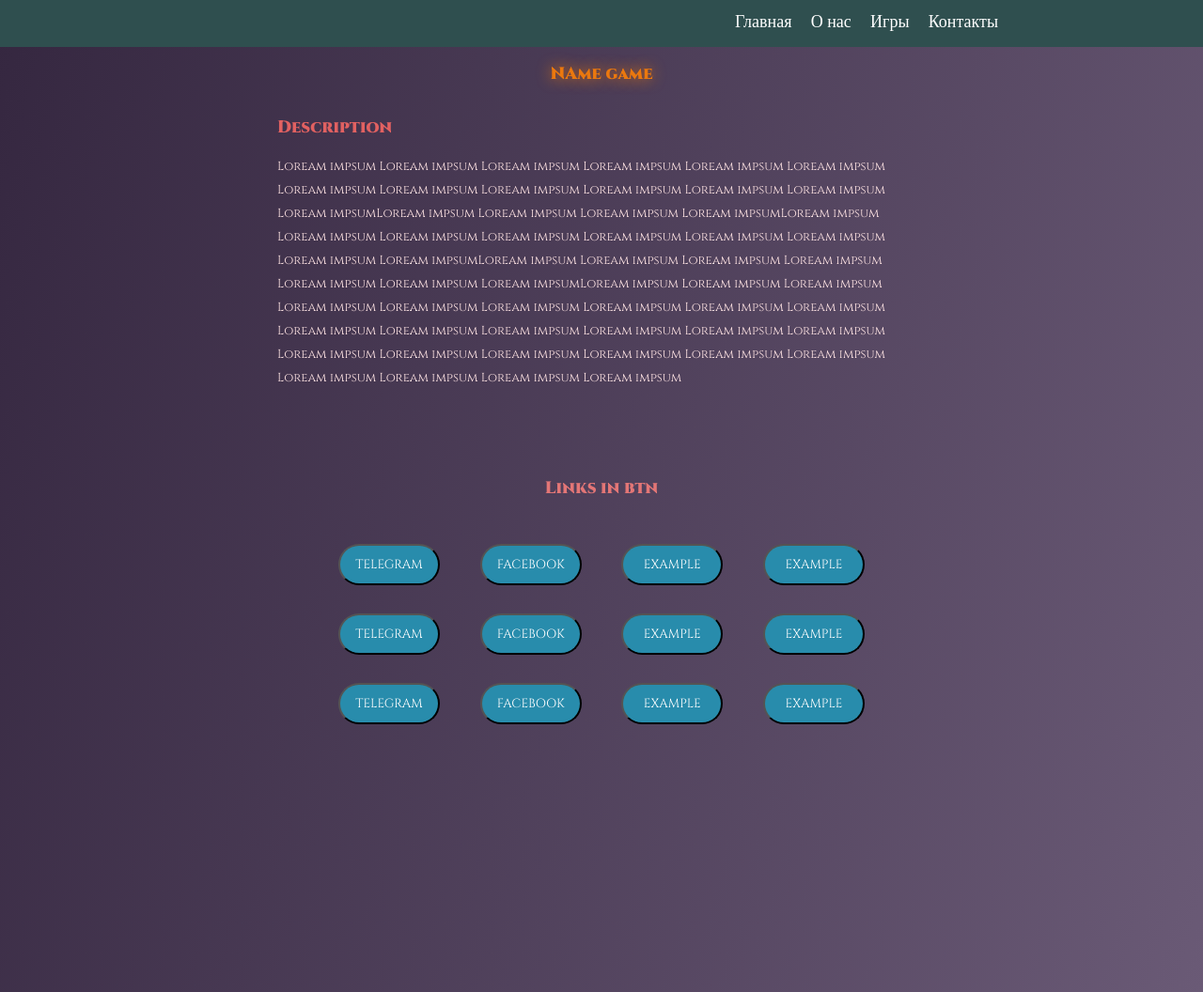
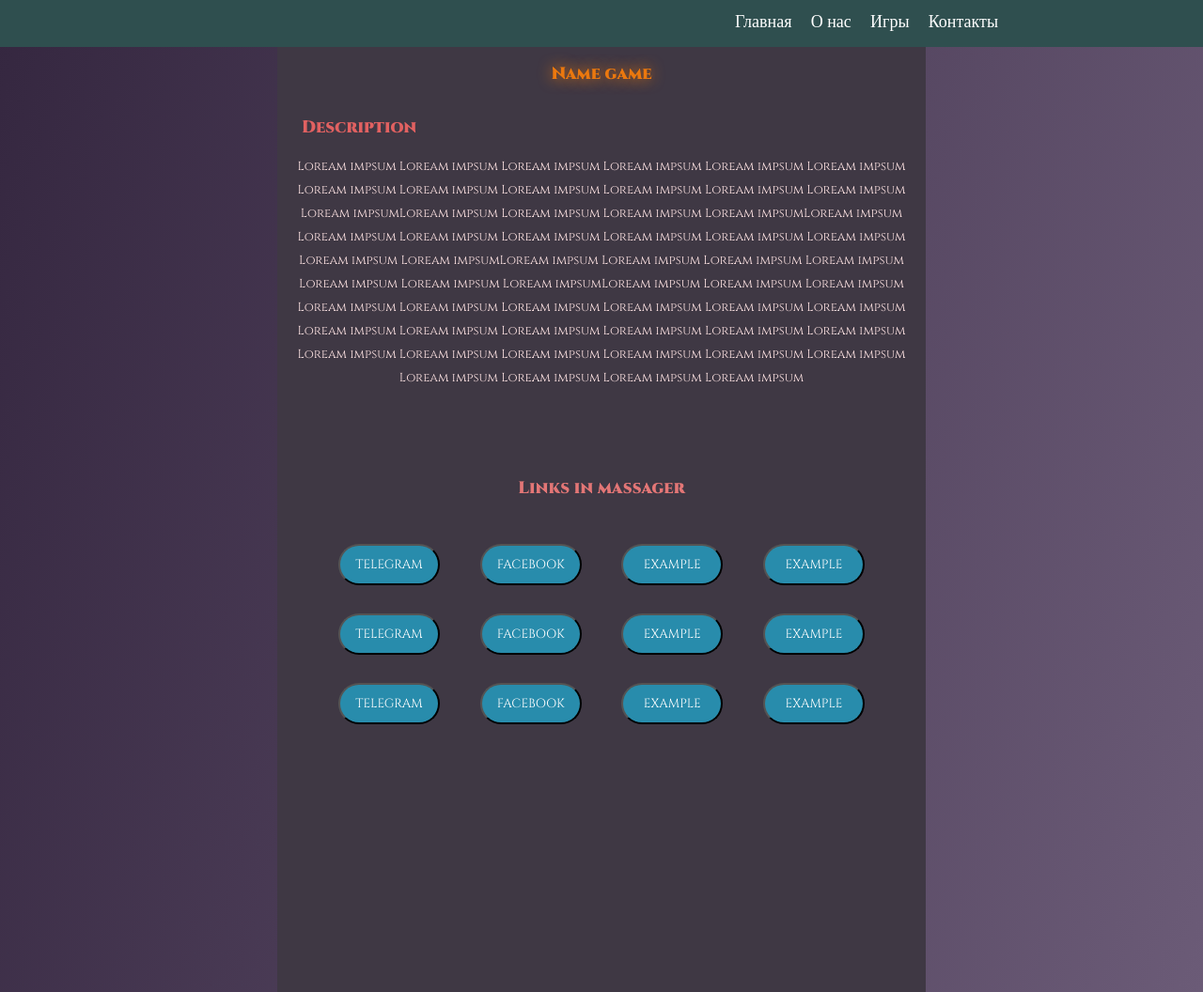
Before and after one commit to DenisOleksiuk/projectGames.github.io, a plain HTML site: page index.html in a window 1280 px wide. Shown: the top 1056 px of the page at 94% size. Drawn offline with Linux system fonts and the light colour scheme.

Commit message:
end commit

```diff
--- a/index.html
+++ b/index.html
@@ -24,7 +24,7 @@
     </header>
     <section class="main">
         <div class="main__modal">
-            <h1 class="title">NAme game</h1>
+            <h1 class="title">Name game</h1>
             <h2 class="sub__title">Description</h2>
             <div class="main__descr">
                 Loream impsum Loream impsum Loream impsum Loream impsum Loream impsum Loream impsum Loream impsum
@@ -39,7 +39,7 @@
             </div>
 
 
-            <h3 class="links">Links in btn</h3>
+            <h3 class="links">Links in massager</h3>
 
             <div class="btns">
                 <button class="btn">Telegram</button>
--- a/scss/style.scss
+++ b/scss/style.scss
@@ -60,11 +60,12 @@ li:focus:after {
 }
 .main{
     background: linear-gradient(105.46deg, #352740 -0.8%, #6B5B77 100%);
-    padding: 17px 0 270px;
+
     &__modal{
+        padding-bottom: 270px;
         width: 690px;
-        height: 835px;
         margin: 0 auto;
+        background-color: #3F3844;
     }
     &__descr{
         margin-top: 17px;
@@ -72,9 +73,11 @@ li:focus:after {
         line-height: 25px;
         color: #FEE3E3;
         font-size: 13px;
+        text-align: center;
     }
 }
 .title{
+    padding-top: 17px;
     text-align: center;
     font-style: normal;
     font-weight: 900;
@@ -85,6 +88,7 @@ li:focus:after {
 }
 .sub__title{
     margin-top: 33px;
+    margin-left: 26px;
     font-style: normal;
     font-weight: 900;
     font-size: 18px;
```
Also changed, not shown: css/style.min.css, 1 other file.
